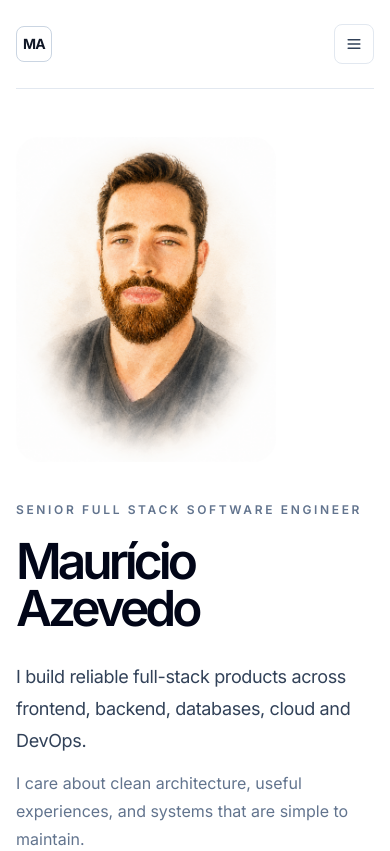
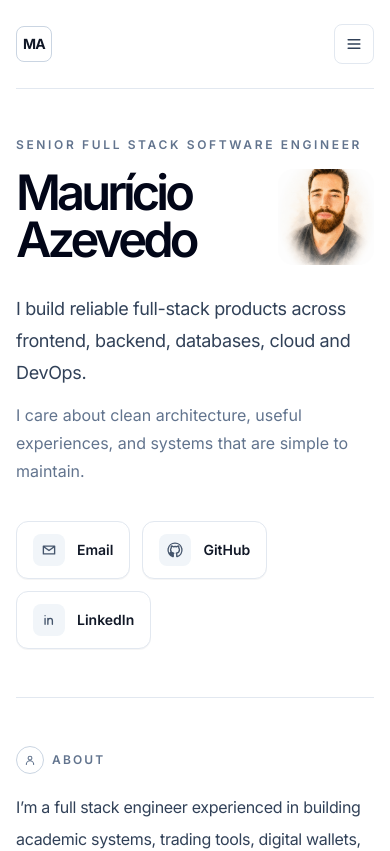
Before and after one commit to mauricio-azevedo/portfolio, a React (Vite) app: page / in a window 390 px wide. Shown: the top 851 px of the page. Built offline with nearby package versions, Linux system fonts and the light colour scheme.

Commit message:
Show small profile image beside name on mobile

```diff
--- a/src/components/Hero.tsx
+++ b/src/components/Hero.tsx
@@ -3,21 +3,33 @@ import { getPublicAssetUrl } from '../lib/assets';
 import { ContactLinks } from './ContactLinks';
 
 export function Hero() {
+  const profileImageUrl = getPublicAssetUrl(profile.profileImage.src);
+
   return (
     <section
-      className="grid grid-cols-[minmax(0,1fr)_300px] items-center gap-16 border-b border-slate-200 py-20 max-[980px]:grid-cols-1 max-[980px]:gap-10 max-[980px]:py-12"
+      className="grid grid-cols-[minmax(0,1fr)_300px] items-center gap-16 border-b border-slate-200 py-20 max-[980px]:grid-cols-1 max-[980px]:gap-10 max-[980px]:py-12 max-[720px]:gap-8"
       aria-labelledby="hero-title"
     >
       <div>
-        <p className="mb-5 text-xs font-semibold uppercase tracking-[0.22em] text-slate-500">
+        <p className="mb-5 text-xs font-semibold uppercase tracking-[0.22em] text-slate-500 max-[720px]:mb-4">
           {profile.role}
         </p>
-        <h1
-          id="hero-title"
-          className="m-0 max-w-[740px] text-[clamp(3.25rem,7vw,5.8rem)] font-semibold leading-[0.96] tracking-[-0.08em] text-slate-950 max-[720px]:text-[3.1rem]"
-        >
-          {profile.name}
-        </h1>
+
+        <div className="flex items-end justify-between gap-5 max-[720px]:items-center">
+          <h1
+            id="hero-title"
+            className="m-0 max-w-[740px] text-[clamp(3.25rem,7vw,5.8rem)] font-semibold leading-[0.96] tracking-[-0.08em] text-slate-950 max-[720px]:text-[3.05rem]"
+          >
+            {profile.name}
+          </h1>
+
+          <img
+            className="hidden h-24 w-24 flex-none rounded-2xl object-cover max-[720px]:block"
+            src={profileImageUrl}
+            alt={profile.profileImage.alt}
+          />
+        </div>
+
         <p className="mt-7 max-w-[620px] text-xl leading-8 tracking-[-0.02em] text-slate-700 max-[720px]:text-lg">
           {profile.heroSummary}
         </p>
@@ -28,12 +40,8 @@ export function Hero() {
         </div>
       </div>
 
-      <div className="flex justify-end max-[980px]:order-first max-[980px]:justify-start">
-        <img
-          className="h-auto w-[260px] rounded-3xl"
-          src={getPublicAssetUrl(profile.profileImage.src)}
-          alt={profile.profileImage.alt}
-        />
+      <div className="flex justify-end max-[980px]:order-first max-[980px]:justify-start max-[720px]:hidden">
+        <img className="h-auto w-[260px] rounded-3xl" src={profileImageUrl} alt={profile.profileImage.alt} />
       </div>
     </section>
   );
```
